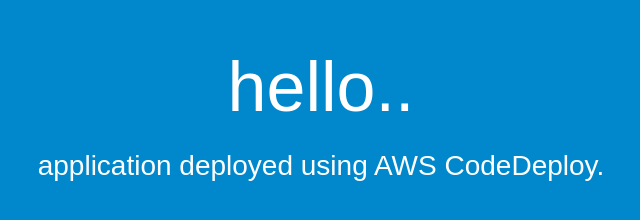
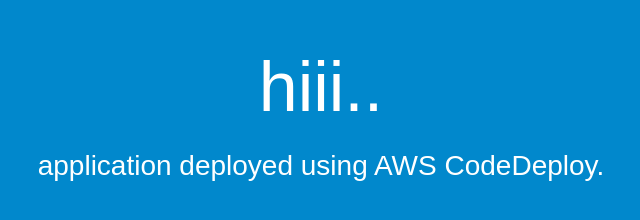
Before and after one commit to lekharaj55/shivani, a plain HTML site: page index.html in a window 1280 px wide. Shown: the whole page, without its empty margins (319-959 px from the left). Drawn offline with Linux system fonts and the light colour scheme.

Commit message:
Update index.html

```diff
--- a/index.html
+++ b/index.html
@@ -26,7 +26,7 @@
 	</head>
 	<body>
 		  <div align="center">
-			      <h1>hello..</h1>
+			      <h1>hiii..</h1>
 			          <h2> application deployed using AWS CodeDeploy.</h2>
 
 				    </div>
```
